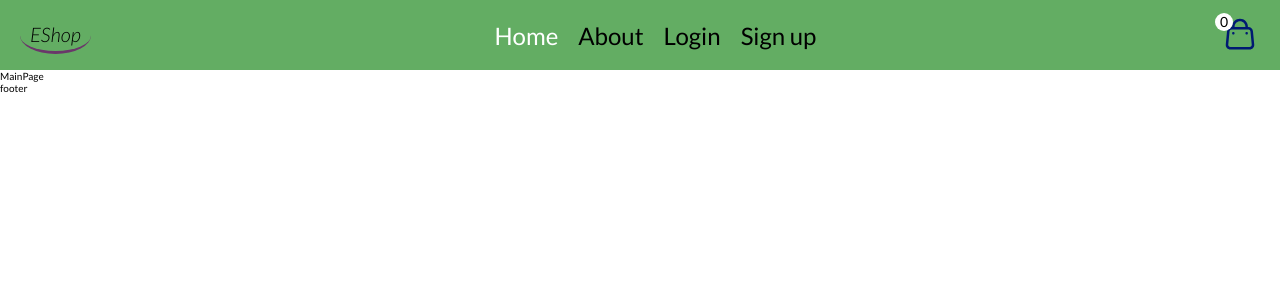
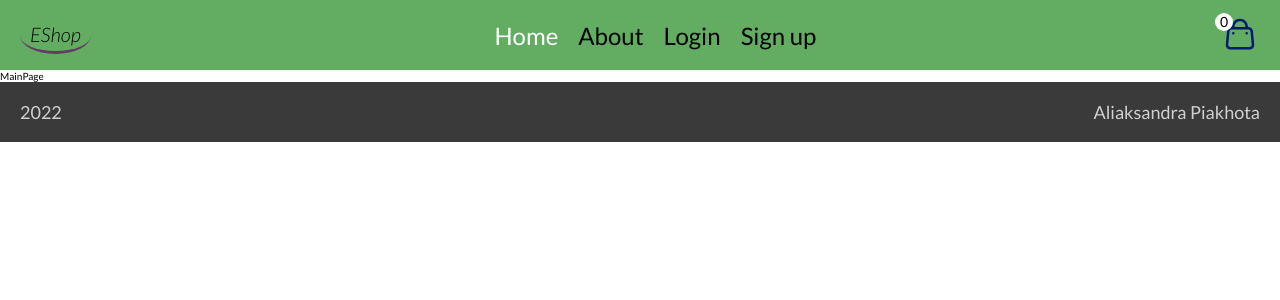
Before and after one commit to takeAmoment/online-shop, a React (Create React App) app in the folder online-shop/: page / in a window 1280 px wide. Shown: the top 300 px of the page. Built offline with nearby package versions, Linux system fonts and the light colour scheme.

Commit message:
feat: create Footer component

```diff
--- /dev/null
+++ b/online-shop/src/components/Footer.tsx/Footer.css
@@ -0,0 +1,13 @@
+.footer {
+    height: 6rem;
+    background-color: rgba(0, 0, 0, 0.774);
+    font-size: 1.8rem;
+    color: rgba(255, 255, 255, 0.765);
+}
+.footer__list {
+    display: flex;
+    align-items: center;
+    height: 100%;
+    justify-content: space-between;
+    padding: 0 2rem;
+}
--- /dev/null
+++ b/online-shop/src/components/Footer.tsx/Footer.tsx
@@ -0,0 +1,15 @@
+import React from "react";
+import "./Footer.css";
+
+const Footer = () => {
+  return (
+    <footer className="footer">
+      <ul className="footer__list">
+        <li className="footer__link">2022</li>
+        <li className="footer__link">Aliaksandra Piakhota</li>
+      </ul>
+    </footer>
+  );
+};
+
+export default Footer;
--- a/online-shop/src/components/PageLayout/PageLayout.tsx
+++ b/online-shop/src/components/PageLayout/PageLayout.tsx
@@ -1,3 +1,4 @@
+import Footer from "components/Footer.tsx/Footer";
 import Header from "components/Header/Header";
 import React from "react";
 import { Outlet } from "react-router-dom";
@@ -7,7 +8,7 @@ const PageLayout = () => {
     <div className="wrapper">
       <Header />
       <Outlet />
-      <footer>footer</footer>
+      <Footer />
     </div>
   );
 };
```
